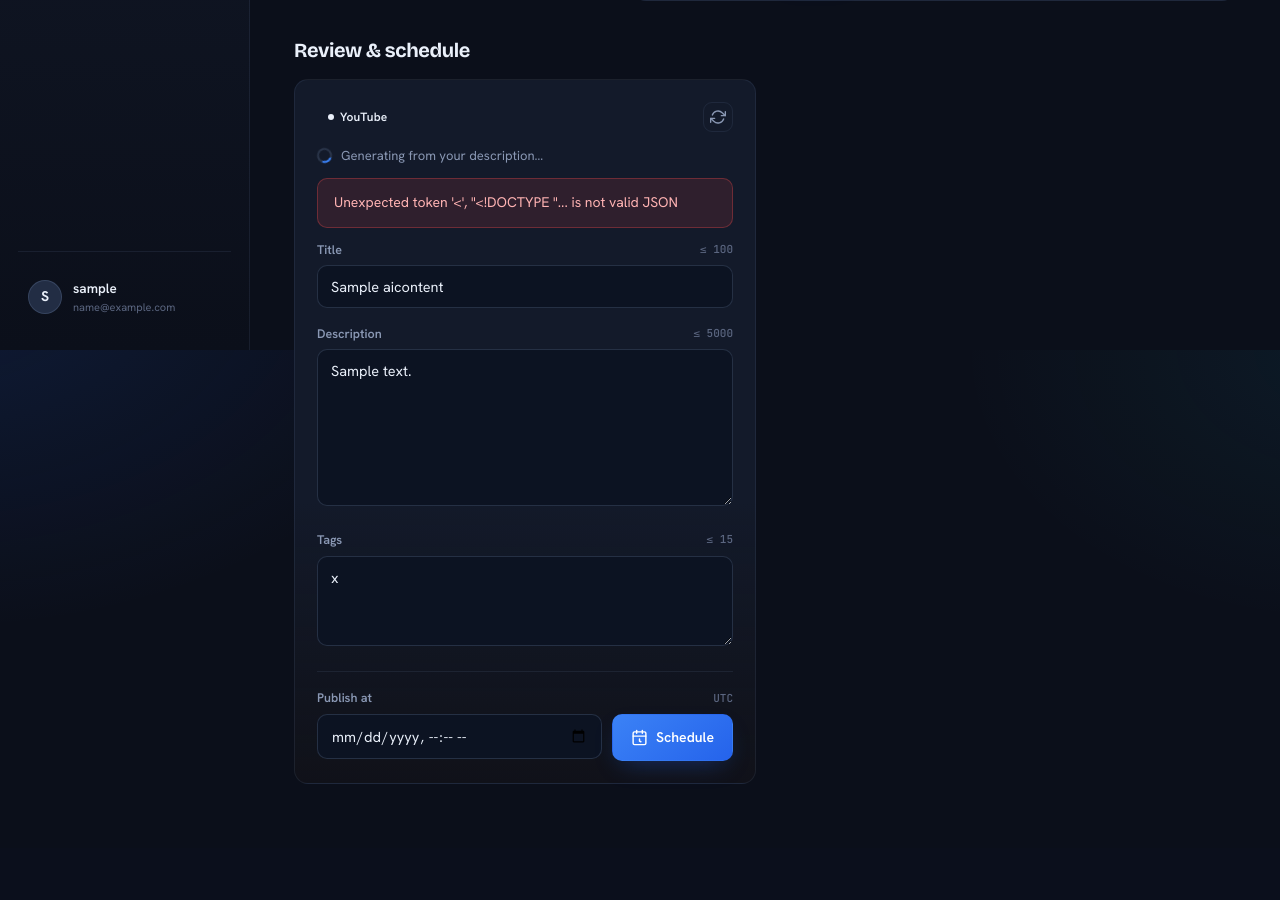
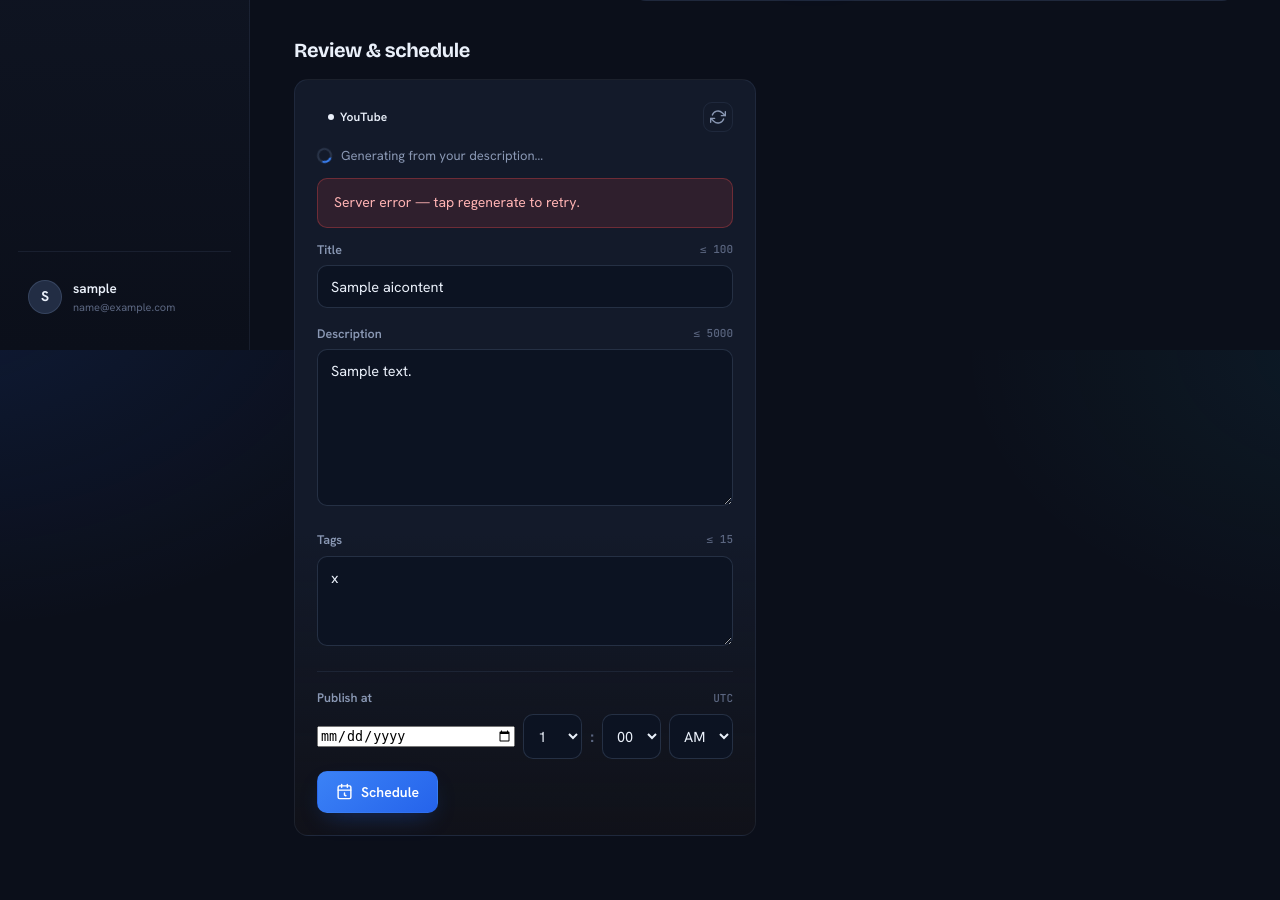
Before and after one commit to vennela100/ai-social-media-scheduler, a Django app: page /video/1/ in a window 1280 px wide. Shown: the part 450-1350 px from the top of the page. Before the commit the page ends 1234 px from the top, so only its background shows below. Run offline with Django 5.2, Linux system fonts and the light colour scheme; a user stored in the database is signed in; tables that the repository leaves empty hold one stand-in row (values such as "Sample post"); grey boxes marked "Sample" are stand-in pictures; some libraries are stand-ins or nearby versions.

Commit message:
Fix stuck generation spinner + add AM/PM schedule picker
- generate_ai now persists with QuerySet.update() instead of content.save().
  save() fell back to an INSERT when the row was deleted mid-request (user
  deletes the video while it's generating), tripping a FK violation -> 500 ->
  HTML page the JS couldn't parse -> spinner stuck forever. update() touches 0
  rows harmlessly instead. Config/generation errors now return 200 JSON, not
  502/503, so the client always gets parseable JSON.
- Review-page JS reads the response as text and JSON.parses defensively, so any
  non-JSON/error response resolves the card to "failed" instead of spinning.
- Schedule time: replaced the locale-dependent datetime-local (which showed 24h
  for some users) with explicit date + hour(1-12) + minute + AM/PM controls.
  New _parse_schedule_time() converts 12h+AM/PM to an aware UTC datetime
  (12 AM/12 PM handled). Verified across edge cases.

Co-Authored-By: Claude Opus 4.8 <noreply@anthropic.com>

```diff
--- a/core/views.py
+++ b/core/views.py
@@ -205,11 +205,16 @@ def generate_ai(request, pk):
     content = get_object_or_404(AIContent, pk=pk, video__user=request.user)
     video = content.video
 
+    # We persist with QuerySet.update() (a pure UPDATE) instead of content.save().
+    # save() falls back to an INSERT if the row vanished mid-request (e.g. the
+    # user deleted the video while it was generating), which then trips the FK.
+    # update() just touches 0 rows in that case — no crash.
+    rows = AIContent.objects.filter(pk=content.pk)
+
     if not ai.is_configured():
-        content.generation_status = AIContent.GenStatus.FAILED
-        content.save(update_fields=["generation_status"])
+        rows.update(generation_status=AIContent.GenStatus.FAILED)
         return JsonResponse(
-            {"ok": False, "error": "AI isn't configured (GEMINI_API_KEY)."}, status=503
+            {"ok": False, "error": "AI isn't configured (GEMINI_API_KEY)."}, status=200
         )
 
     try:
@@ -221,27 +226,27 @@ def generate_ai(request, pk):
         )
     except Exception as exc:  # SDK / network / parse — isolate to this platform
         logger.error("Generation failed for %s (AIContent %s): %s", content.platform, pk, exc)
-        content.generation_status = AIContent.GenStatus.FAILED
-        content.save(update_fields=["generation_status"])
+        rows.update(generation_status=AIContent.GenStatus.FAILED)
         return JsonResponse(
-            {"ok": False, "error": "Generation failed. Try regenerating."}, status=502
+            {"ok": False, "error": "Generation failed — tap regenerate to retry."}, status=200
         )
 
-    content.generated_title = result["title"]
-    content.generated_description = result["description"]
-    content.generated_hashtags = result["hashtags"]
-    content.ai_model_used = result["model"]
-    content.generation_status = AIContent.GenStatus.DONE
-    content.save()
+    rows.update(
+        generated_title=result["title"],
+        generated_description=result["description"],
+        generated_hashtags=result["hashtags"],
+        ai_model_used=result["model"],
+        generation_status=AIContent.GenStatus.DONE,
+    )
 
     # Nudge the user to describe the video when they didn't — better output next time.
     notice = "" if video.user_description.strip() else "For better results, describe your video above."
     return JsonResponse(
         {
             "ok": True,
-            "title": content.generated_title,
-            "description": content.generated_description,
-            "hashtags": content.generated_hashtags,
+            "title": result["title"],
+            "description": result["description"],
+            "hashtags": result["hashtags"],
             "notice": notice,
         }
     )
@@ -275,6 +280,27 @@ def _parse_local_datetime(raw):
             continue
         return timezone.make_aware(naive, timezone.get_current_timezone())
     return None
+
+
+def _parse_schedule_time(request):
+    """Build an aware datetime from the date + 12-hour (AM/PM) schedule controls.
+
+    Falls back to a legacy datetime-local field if those aren't present.
+    """
+    date_str = request.POST.get("sched_date", "").strip()
+    hour = request.POST.get("sched_hour", "").strip()
+    minute = request.POST.get("sched_minute", "").strip()
+    ampm = request.POST.get("sched_ampm", "").strip().upper()
+    if not (date_str and hour and minute and ampm):
+        return _parse_local_datetime(request.POST.get("scheduled_time", "").strip())
+    try:
+        h = int(hour) % 12            # 12 -> 0, 1..11 stay
+        if ampm == "PM":
+            h += 12                   # 12 PM -> 12, 1 PM -> 13, ...
+        naive = dt.datetime.strptime(f"{date_str} {h:02d}:{int(minute):02d}", "%Y-%m-%d %H:%M")
+    except (ValueError, TypeError):
+        return None
+    return timezone.make_aware(naive, timezone.get_current_timezone())
 
 
 def _final_caption(content):
@@ -314,7 +340,7 @@ def schedule_content(request, pk):
         )
         return redirect("core:video_detail", pk=content.video.pk)
 
-    when = _parse_local_datetime(request.POST.get("scheduled_time", "").strip())
+    when = _parse_schedule_time(request)
     if when is None:
         messages.error(request, "Pick a valid date and time.")
         return redirect("core:video_detail", pk=content.video.pk)
--- a/static/css/app.css
+++ b/static/css/app.css
@@ -201,6 +201,10 @@ h1, h2, h3 { font-family: var(--font-display); font-weight: 700; letter-spacing:
 .spinner { width: 15px; height: 15px; border: 2px solid var(--border-strong); border-top-color: var(--accent-bright);
   border-radius: 50%; animation: spin 0.7s linear infinite; flex: none; }
 @keyframes spin { to { transform: rotate(360deg); } }
+.time-row { display: flex; align-items: center; gap: 8px; flex-wrap: wrap; }
+.time-row input[type="date"] { flex: 1; min-width: 150px; }
+.time-row select { width: auto; padding: 11px 10px; }
+.time-row .time-colon { color: var(--text-faint); font-weight: 700; }
 
 /* ---------- Tables ---------- */
 .table-wrap { background: var(--surface); border: 1px solid var(--border); border-radius: var(--radius); overflow: hidden; }
--- a/templates/video_detail.html
+++ b/templates/video_detail.html
@@ -85,13 +85,29 @@
             <div class="draft-foot">
               {% if d.connected %}
                 <label class="fld-label">Publish at <span class="lim">{{ current_tz }}</span></label>
-                <div style="display:flex;gap:10px;flex-wrap:wrap;">
-                  <input class="fld" style="flex:1;min-width:200px;" type="datetime-local" name="scheduled_time" required>
-                  <button class="btn btn-primary" type="submit">
-                    <svg viewBox="0 0 24 24" fill="none" stroke="currentColor" stroke-width="2" stroke-linecap="round" stroke-linejoin="round"><rect x="3" y="4" width="18" height="18" rx="2"></rect><line x1="16" y1="2" x2="16" y2="6"></line><line x1="8" y1="2" x2="8" y2="6"></line><line x1="3" y1="10" x2="21" y2="10"></line><path d="M12 14v3l2 1"></path></svg>
-                    Schedule
-                  </button>
+                <div class="time-row">
+                  <input class="fld" type="date" name="sched_date" required>
+                  <select class="fld" name="sched_hour" required aria-label="Hour">
+                    <option value="1">1</option><option value="2">2</option><option value="3">3</option>
+                    <option value="4">4</option><option value="5">5</option><option value="6">6</option>
+                    <option value="7">7</option><option value="8">8</option><option value="9">9</option>
+                    <option value="10">10</option><option value="11">11</option><option value="12">12</option>
+                  </select>
+                  <span class="time-colon">:</span>
+                  <select class="fld" name="sched_minute" required aria-label="Minute">
+                    <option value="00">00</option><option value="05">05</option><option value="10">10</option>
+                    <option value="15">15</option><option value="20">20</option><option value="25">25</option>
+                    <option value="30">30</option><option value="35">35</option><option value="40">40</option>
+                    <option value="45">45</option><option value="50">50</option><option value="55">55</option>
+                  </select>
+                  <select class="fld" name="sched_ampm" required aria-label="AM or PM">
+                    <option value="AM">AM</option><option value="PM">PM</option>
+                  </select>
                 </div>
+                <button class="btn btn-primary" type="submit" style="margin-top:10px;">
+                  <svg viewBox="0 0 24 24" fill="none" stroke="currentColor" stroke-width="2" stroke-linecap="round" stroke-linejoin="round"><rect x="3" y="4" width="18" height="18" rx="2"></rect><line x1="16" y1="2" x2="16" y2="6"></line><line x1="8" y1="2" x2="8" y2="6"></line><line x1="3" y1="10" x2="21" y2="10"></line><path d="M12 14v3l2 1"></path></svg>
+                  Schedule
+                </button>
               {% else %}
                 <div class="msg error" style="margin:0;">
                   <span>Connect {{ c.get_platform_display }} to schedule this.
@@ -142,10 +158,13 @@
       function generate(card) {
         setState(card, "pending");
         fetch(card.dataset.url, { method: "POST", headers: { "X-CSRFToken": csrftoken } })
-          .then(function (r) { return r.json().then(function (j) { return { ok: r.ok, j: j }; }); })
-          .then(function (res) {
-            if (!res.ok || !res.j.ok) throw new Error(res.j.error || "Generation failed.");
-            fill(card, res.j);
+          .then(function (r) { return r.text(); })           // read raw, never assume JSON
+          .then(function (text) {
+            var data;
+            try { data = JSON.parse(text); }
+            catch (e) { throw new Error("Server error — tap regenerate to retry."); }
+            if (!data.ok) throw new Error(data.error || "Generation failed.");
+            fill(card, data);
             setState(card, "done");
           })
           .catch(function (e) { setState(card, "failed", e.message); });
```
